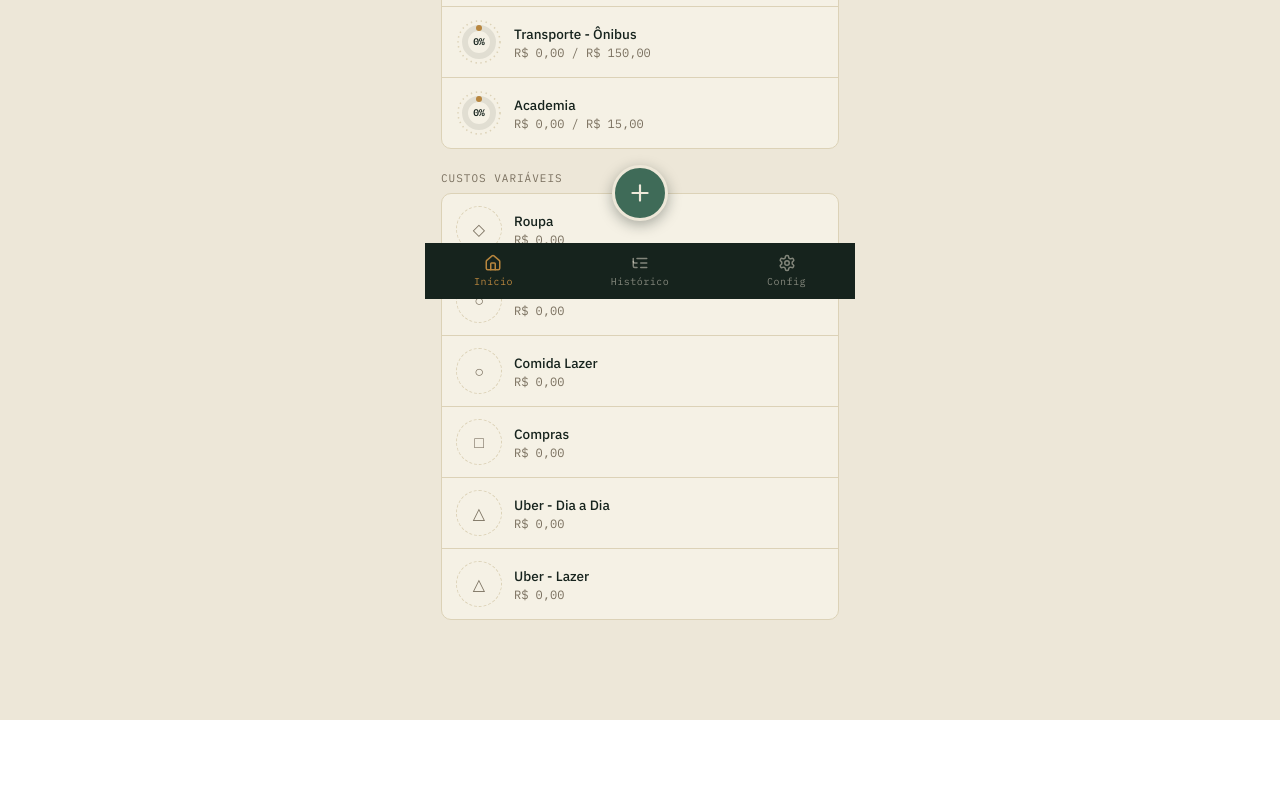
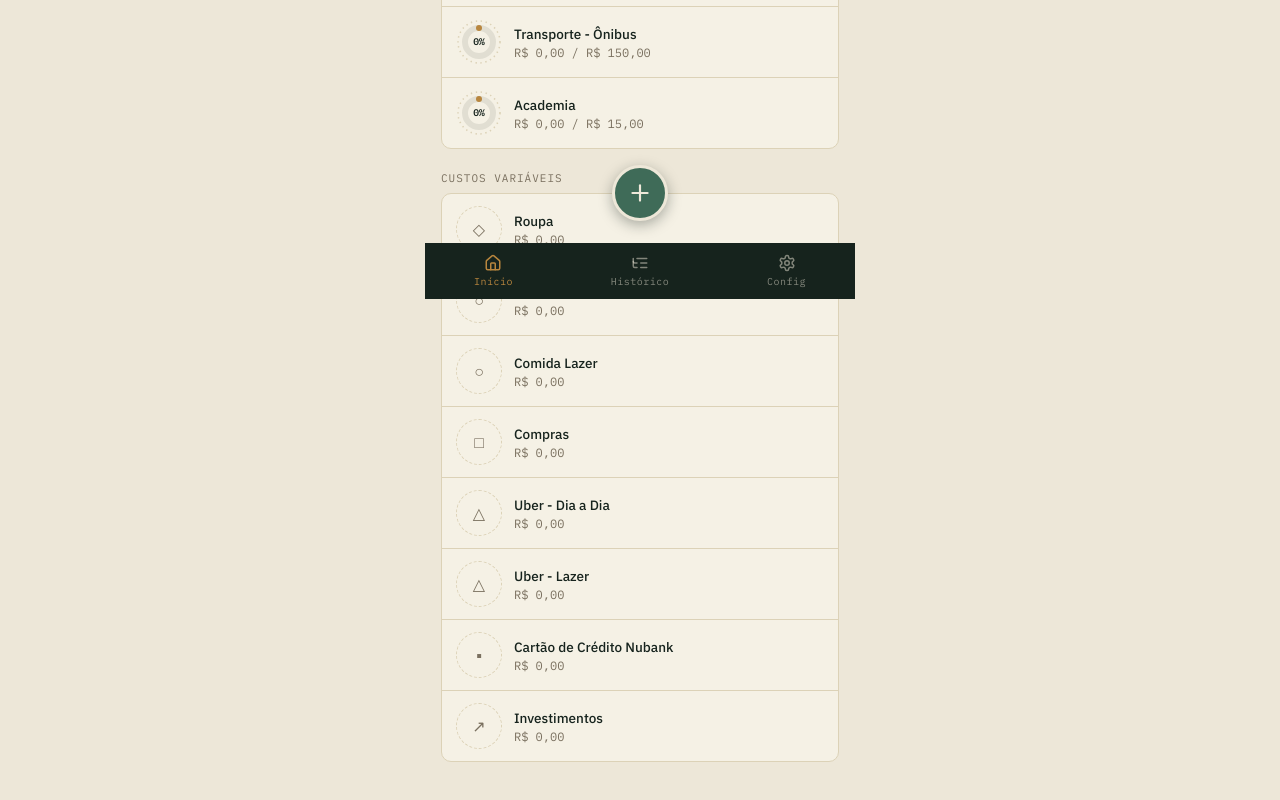
Before and after one commit to GabrielaBotellho/Financas, a React (Vite) app: page / in a window 1280 px wide. Shown: the part 501-1301 px from the top of the page. Before the commit the page ends 1221 px from the top, so only its background shows below. Built offline with nearby package versions, Linux system fonts and the light colour scheme.

Commit message:
Update App.jsx

```diff
--- a/src/App.jsx
+++ b/src/App.jsx
@@ -41,6 +41,8 @@ const CATEGORY_META = {
   "Compras": { group: "variavel", tag: null, icon: "□" },
   "Uber - Dia a Dia": { group: "variavel", tag: "diaadia", icon: "△" },
   "Uber - Lazer": { group: "variavel", tag: "lazer", icon: "△" },
+  "Cartão de Crédito Nubank": { group: "variavel", tag: null, icon: "▪" },
+  "Investimentos": { group: "variavel", tag: null, icon: "↗" },
 };
 const CATEGORY_LIST = Object.keys(CATEGORY_META);
 
@@ -55,6 +57,8 @@ const DEFAULT_BUDGETS = {
   "Compras": 0,
   "Uber - Dia a Dia": 0,
   "Uber - Lazer": 0,
+  "Cartão de Crédito Nubank": 0,
+  "Investimentos": 0,
 };
 
 const MONTHS_PT = [
```
